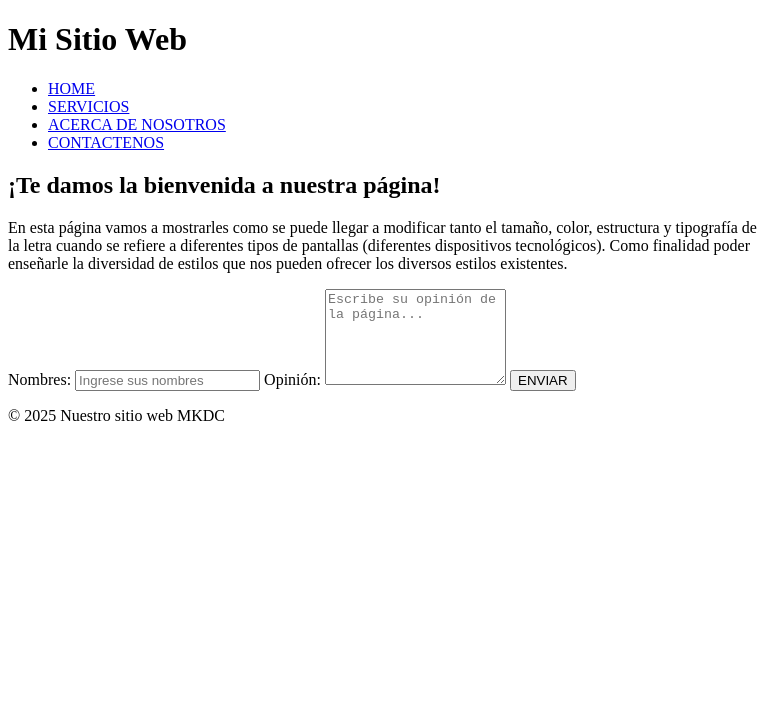
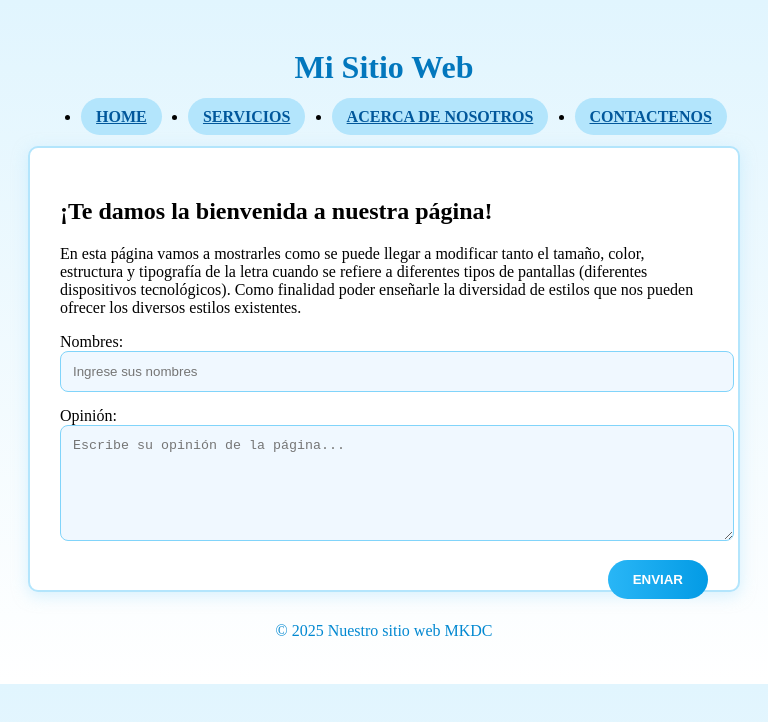
Before and after one commit to Mario-Anrrango/TRABAJO_GRUPAL_P2_WEB_27815, a plain HTML site: page index.html in a window 768 px wide. Drawn offline with Linux system fonts and the light colour scheme.

Commit message:
Actulizacion_CSS

```diff
--- a/public/css/styles.css
+++ b/public/css/styles.css
@@ -15,3 +15,62 @@
         background-color: #333;
     }
 }
+@media (min-width: 481px) and (max-width: 768px) {
+    body {
+        background: linear-gradient(180deg, #E1F5FE 0%, #fff 100%);
+        padding: 20px;
+    }
+
+    header {
+        text-align: center;
+        margin-bottom: 20px;
+        color: #0277BD;
+    }
+
+    nav ul {
+        display: flex;
+        justify-content: space-around;
+        margin-bottom: 20px;
+    }
+
+    nav a {
+        background-color: #B3E5FC;
+        color: #01579B;
+        padding: 10px 15px;
+        border-radius: 20px;
+        font-weight: bold;
+    }
+
+    main {
+        background: white;
+        padding: 30px;
+        border-radius: 10px;
+        border: 2px solid #B3E5FC;
+        box-shadow: 0 4px 15px rgba(179, 229, 252, 0.5);
+    }
+
+    input, textarea {
+        width: 100%;
+        padding: 12px;
+        margin-bottom: 15px;
+        background-color: #F0F8FF;
+        border: 1px solid #81D4FA;
+        border-radius: 8px;
+    }
+
+    button {
+        background: linear-gradient(90deg, #29B6F6, #039BE5);
+        color: white;
+        border: none;
+        padding: 12px 25px;
+        border-radius: 25px;
+        font-weight: bold;
+        float: right;
+    }
+
+    footer {
+        text-align: center;
+        margin-top: 30px;
+        color: #0288D1;
+    }
+}
```
